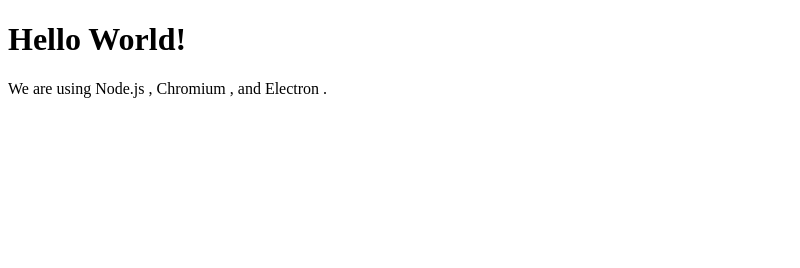
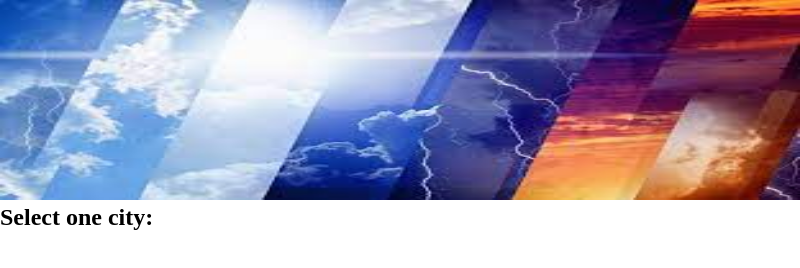
Before and after one commit to victorximenis/sg-electron-challenge, an Electron app: page index.html in a window 800 px wide. Drawn offline with Linux system fonts and the light colour scheme.

Commit message:
Starting the project

```diff
--- a/index.html
+++ b/index.html
@@ -5,13 +5,18 @@
     <!-- https://developer.mozilla.org/en-US/docs/Web/HTTP/CSP -->
     <meta http-equiv="Content-Security-Policy" content="default-src 'self'; script-src 'self'">
     <link href="./styles.css" rel="stylesheet">
-    <title>Hello World!</title>
+    <link href="https://cdn.jsdelivr.net/npm/bootstrap@5.1.3/dist/css/bootstrap.min.css" rel="stylesheet" integrity="sha384-1BmE4kWBq78iYhFldvKuhfTAU6auU8tT94WrHftjDbrCEXSU1oBoqyl2QvZ6jIW3" crossorigin="anonymous">
+    <title>Whether in electron!</title>
   </head>
   <body>
-    <h1>Hello World!</h1>
-    We are using Node.js <span id="node-version"></span>,
-    Chromium <span id="chrome-version"></span>,
-    and Electron <span id="electron-version"></span>.
+    <header>
+      <img src="./images/whether.jpeg" width="100%" height="200px">
+    </header>
+    <main>
+      <h2>
+        Select one city:
+      </h2>
+    </main>
 
     <!-- You can also require other files to run in this process -->
     <script src="./renderer.js"></script>
--- a/styles.css
+++ b/styles.css
@@ -1,3 +1,12 @@
 /* styles.css */
+* {
+  width: 100%;
+  margin: 0;
+  padding: 0;
+}
+
+body {
+  width: 100%;
+}
 
 /* Add styles here to customize the appearance of your app */
```
Also changed, not shown: images/whether.jpeg (added), 1 other file.
